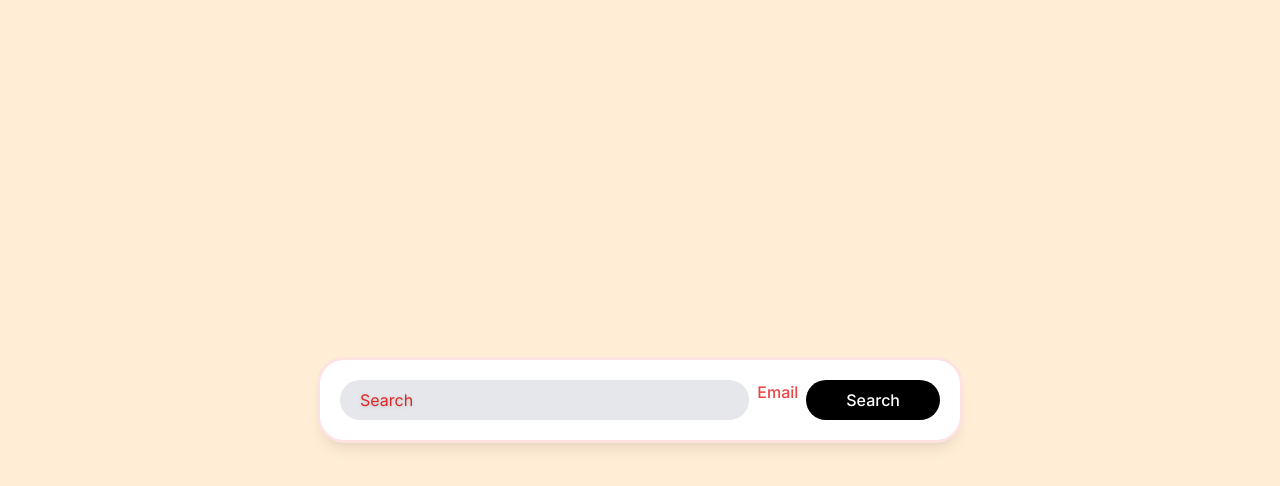
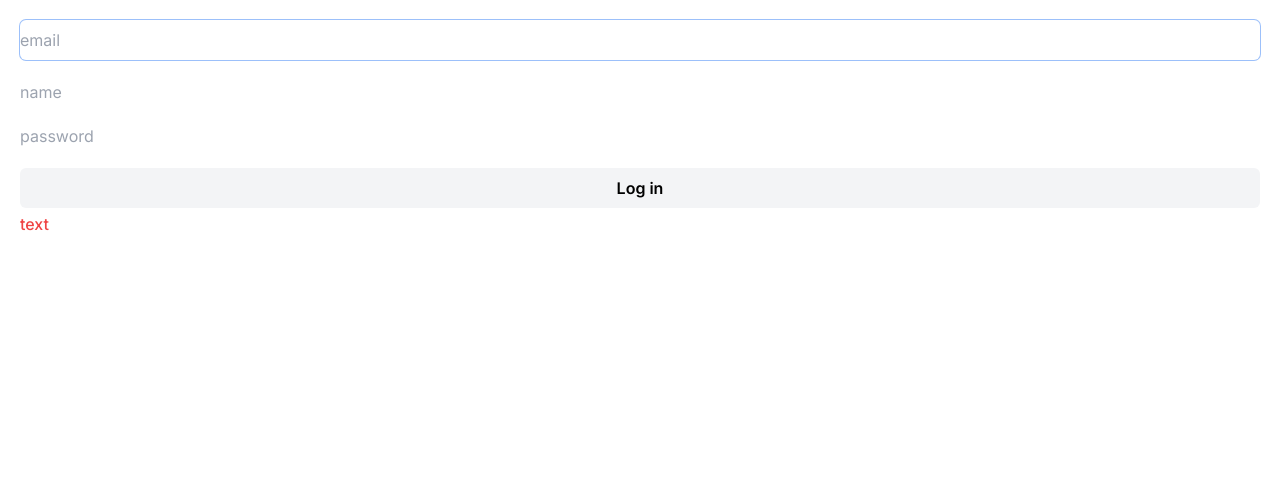
Before and after one commit to watching-dev/React_10_Nomadcoders, a Next.js app in the folder NextJS-Master/carrot-market-reloaded/: page / in a window 1280 px wide. Shown: the top 486 px of the page. Built offline with nearby package versions, Linux system fonts and the light colour scheme.

Commit message:
[feat] form 생성

```diff
--- a/NextJS-Master/carrot-market-reloaded/app/page.tsx
+++ b/NextJS-Master/carrot-market-reloaded/app/page.tsx
@@ -1,20 +1,22 @@
 export default function Home() {
   return (
-    <main className="bg-gray-100 sm:bg-red-100 md:bg-green-100 lg:bg-cyan-100 xl:bg-orange-100 2xl:bg-purple-100 h-screen flex items-center justify-center p-5">
-      <div className="bg-white w-full shadow-lg p-5 rounded-3xl max-w-screen-sm flex flex-col md:flex-row gap-2 *:outline-none ring ring-transparent transition-shadow has-[:invalid]:ring-red-100 has-[:invalid]:ring">
-        <input
-          className="w-full rounded-full h-10 bg-gray-200 pl-5 ring ring-transparent focus:ring-orange-500 focus:ring-offset-2 transition-shadow ring-offset-blue-600 placeholder:text-red-600 placeholder:drop-shadow invalid:focus:ring-red-500 peer"
-          type="text"
-          required
-          placeholder="Search"
-        />
-        <span className="text-red-500 font-medium hidden peer-invalid:block">
-          Email
-        </span>
-        <button className=" text-white py-2 rounded-full active:scale-90 focus:scale-90 transition-transform font-medium md:px-10 bg-black">
-          Search
-        </button>
+    <>
+      <div className="flex flex-col gap-1 p-5">
+        <form className="flex flex-col gap-5">
+          <input
+            className="bg-transparent w-full h-10 rounded-md focus:outline-none ring-1"
+            type="email"
+            placeholder="email"
+            required
+          ></input>
+          <input type="text" placeholder="name" required></input>
+          <input type="password" placeholder="password" required></input>
+          <button className="w-full h-10 bg-gray-100 rounded-md font-semibold">
+            Log in
+          </button>
+        </form>
+        <div className="text-red-500 font-medium">text</div>
       </div>
-    </main>
+    </>
   );
 }
```
